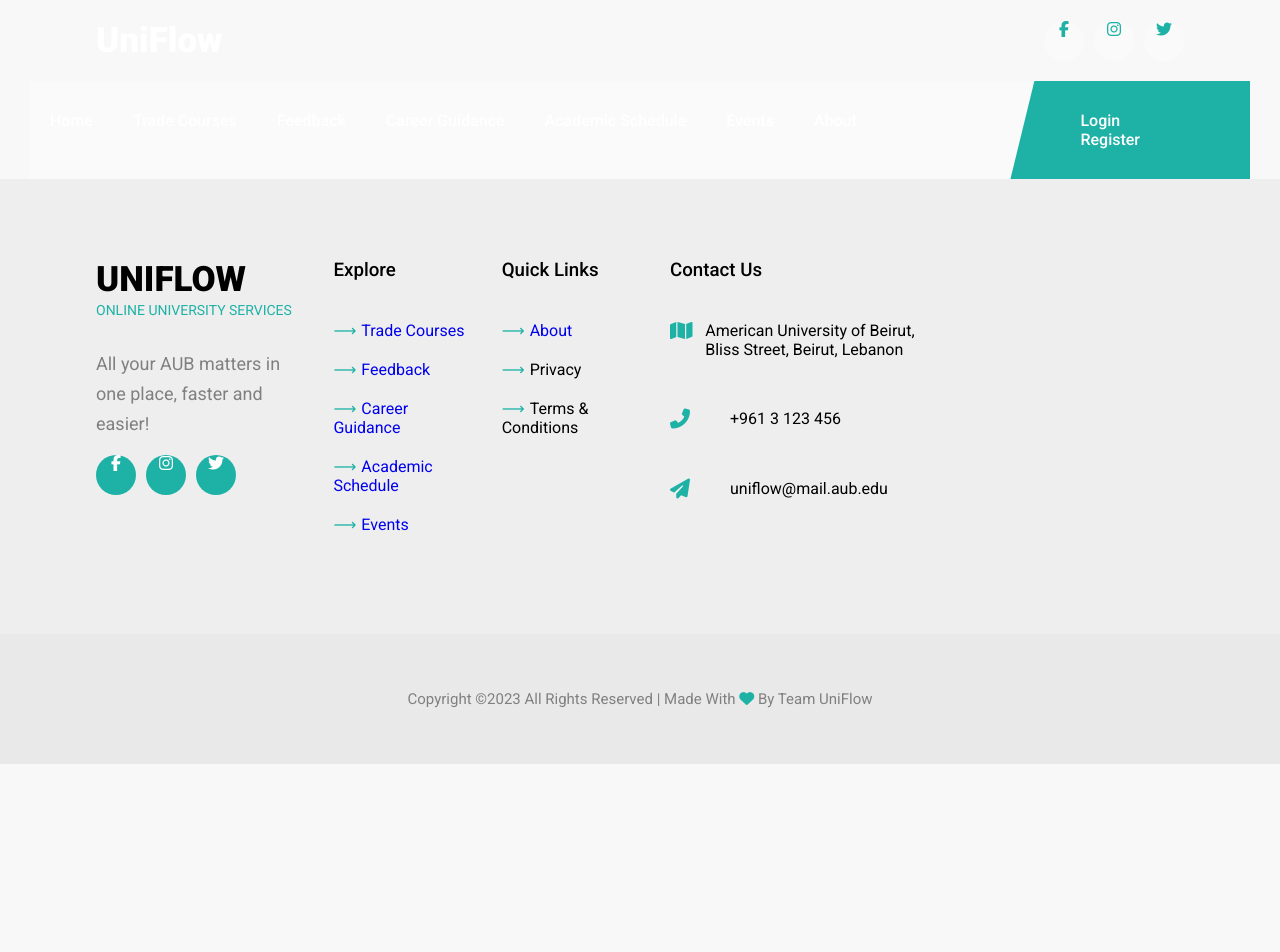
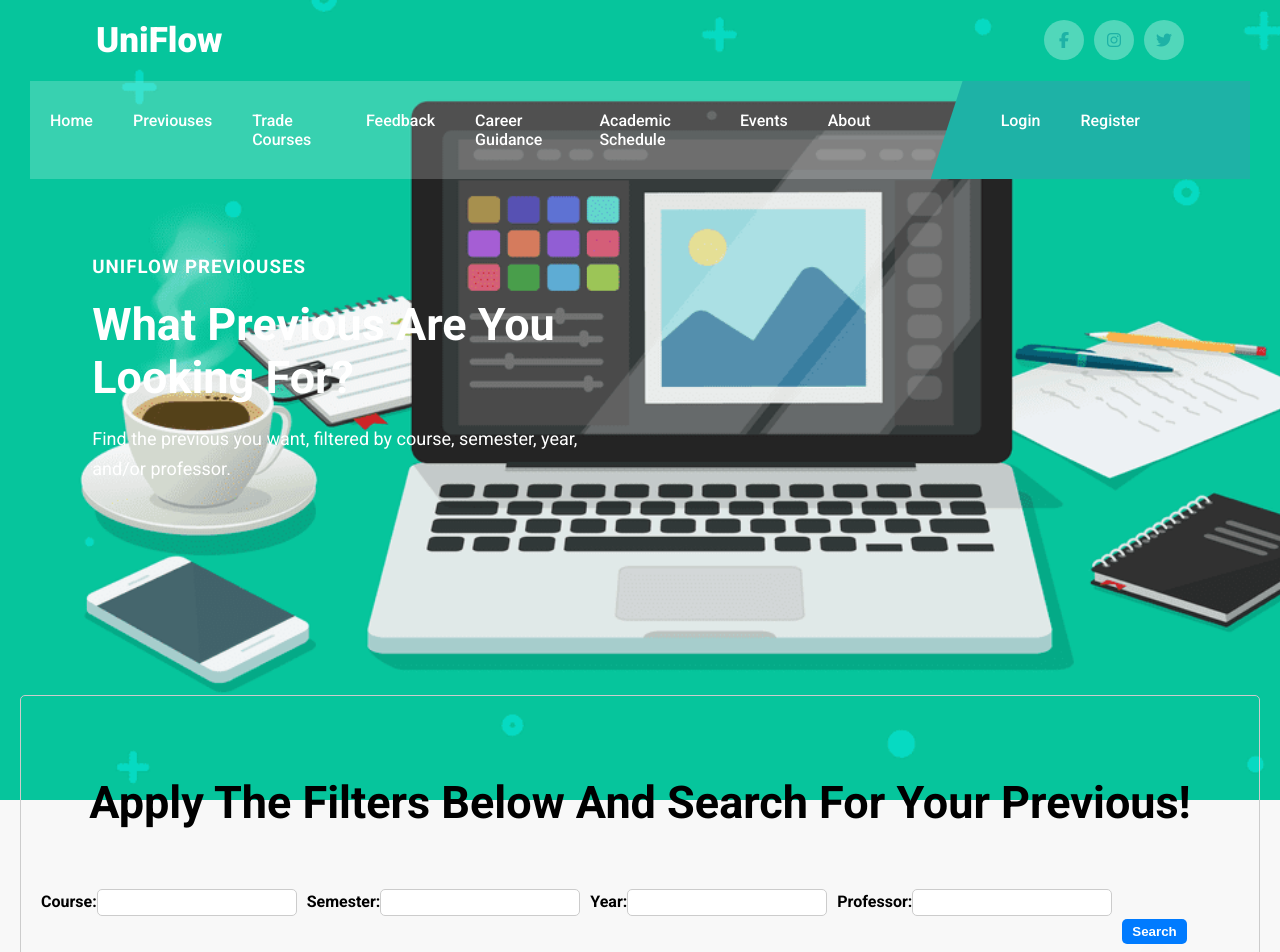
Before and after one commit to moe-kadri/AUBConnected, a React (Create React App) app: page /previouses in a window 1280 px wide. Shown: the top 952 px of the page. Before the commit the page ends 800 px from the top, so only its background shows below. Built offline with nearby package versions, Linux system fonts and the light colour scheme.

Commit message:
added previouses page

```diff
--- a/src/App.js
+++ b/src/App.js
@@ -11,6 +11,7 @@ import Events from "./components/events/Events"
 import Login from "./components/login/Login"
 import Register from "./components/register/Register"
 import Footer from "./components/footer/Footer"
+import Previouses from "./components/previouses/Previouses"
 import React, { Component }  from 'react';
 function App() {
   return (
@@ -19,6 +20,7 @@ function App() {
         <Header />
         <Routes>
           <Route path="/" exact element={<Home/>} />
+          <Route path="/previouses" exact element={<Previouses />} />
           <Route path="/trading" exact element={<Trading />} />
           <Route path="/feedback" exact element={<Feedback />} />
           <Route path="/careerguidance" exact element={<CareerGuidance />} />
--- a/src/components/footer/Footer.jsx
+++ b/src/components/footer/Footer.jsx
@@ -7,14 +7,17 @@ const Footer = () => {
     <>
       <footer>
         <div className='container padding'>
+          <div>
           <div className='box logo'>
             <h1>UNIFLOW</h1>
             <span>ONLINE UNIVERSITY SERVICES</span>
             <p>All your AUB matters in one place, faster and easier!</p>
-
+          </div>
+          <div className='social flexSB'>
             <i className='fab fa-facebook-f icon'></i>
             <i className='fab fa-instagram icon'></i>
             <i className='fab fa-twitter icon'></i>
+          </div>
           </div>
           <div className='box link'>
             <h3>Explore</h3>
--- a/src/components/footer/footer.css
+++ b/src/components/footer/footer.css
@@ -34,9 +34,10 @@
     background-color: #eeeeee;
   }
   footer .container {
-    display: grid;
+    display: flex;
     grid-template-columns: 3fr 2fr 2fr 4fr 3fr;
     grid-gap: 30px;
+    justify-content: space-between;
   }
   @media screen and (max-width: 768px) {
     footer .container {
@@ -110,3 +111,9 @@
   .legal i {
     color: #1eb2a6;
   }
+
+.social .icon {
+  display: flex;
+  justify-content: center;
+  align-items: center;
+}
--- a/src/components/header/Head.jsx
+++ b/src/components/header/Head.jsx
@@ -1,4 +1,5 @@
 import React from "react"
+import "./header.css"
 
 const Head = () => {
   return (
@@ -9,7 +10,7 @@ const Head = () => {
             <h1>UniFlow</h1>
           </div>
 
-          <div className='social'>
+          <div className='social flexSB'>
             <i className='fab fa-facebook-f icon'></i>
             <i className='fab fa-instagram icon'></i>
             <i className='fab fa-twitter icon'></i>
--- a/src/components/header/Header.jsx
+++ b/src/components/header/Header.jsx
@@ -14,6 +14,9 @@ const Header = () => {
           <ul className={click ? "mobile-nav" : "flexSB "} onClick={() => setClick(false)}>
             <li>
               <Link to='/'>Home</Link>
+            </li>
+            <li>
+              <Link to='/previouses'>Previouses</Link>
             </li>
             <li>
               <Link to='/trading'>Trade Courses</Link>
@@ -39,7 +42,7 @@ const Header = () => {
             <div className='button'>Sign In</div>
             <div className='button'>Sign Up</div>
           </div> */}
-          <ul className="start">
+          <ul className="start flexSB">
             <li>
               <Link to='/login'>Login</Link>
             </li>
--- a/src/components/header/header.css
+++ b/src/components/header/header.css
@@ -73,3 +73,9 @@ header ul li a:hover {
     background-color: #1eb2a6;
   }
 }
+
+.social .icon {
+  display: flex;
+  justify-content: center;
+  align-items: center;
+}
--- /dev/null
+++ b/src/components/previouses/Previouses.jsx
@@ -0,0 +1,14 @@
+import React from 'react';
+import Prev from "./prev/Prev"
+import PrevBase from "./prevbase/PrevBase"
+
+function Previouses() {
+    return (
+        <>
+            <Prev />
+            <PrevBase />
+        </>
+    );
+  }
+
+export default Previouses;
--- /dev/null
+++ b/src/components/previouses/prev/Prev.css
@@ -0,0 +1,35 @@
+.prev {
+    background-image: url("../../../images/previouses.webp");
+    background-size: cover;
+    background-attachment: fixed;
+    position: absolute;
+    top: 0;
+    left: 0;
+    z-index: -1;
+    width: 100%;
+    height: 100vh;
+    padding-top: 20%;
+    padding-right: 50px;
+    color: #fff;
+  }
+  .prev #heading h3 {
+    color: #fff;
+  }
+  .prev #heading {
+    text-align: left;
+    margin: 0;
+    padding: 0;
+  }
+  @media screen and (max-width: 768px) {
+    .margin {
+      height: 40vh;
+    }
+    .prev {
+      background-position: right;
+      padding-top: 50%;
+      height: 80vh;
+    }
+    .prev .row {
+      width: 100%;
+    }
+  }
--- /dev/null
+++ b/src/components/previouses/prev/Prev.jsx
@@ -0,0 +1,21 @@
+import React from "react"
+import Heading from "../../heading/Heading"
+import "./Prev.css"
+
+const Prev = () => {
+  return (
+    <>
+      <section className='prev'>
+        <div className='container'>
+          <div className='row'>
+            <Heading subtitle='UniFlow Previouses' title='What previous are you looking for?' />
+            <p>Find the previous you want, filtered by course, semester, year, and/or professor.</p>
+          </div>
+        </div>
+      </section>
+      <div className='margin'></div>
+    </>
+  )
+}
+
+export default Prev
--- /dev/null
+++ b/src/components/previouses/prevbase/PrevBase.jsx
@@ -0,0 +1,94 @@
+import React, { useState } from "react";
+import Heading from "../../heading/Heading";
+import "./style.css";
+
+function PrevBase() {
+  const [filters, setFilters] = useState({
+    course: "",
+    semester: "",
+    year: "",
+    professor: "",
+  });
+  const [previouses, setPreviouses] = useState([]);
+
+  const handleFilterChange = (event) => {
+    const { name, value } = event.target;
+    setFilters((prevFilters) => ({ ...prevFilters, [name]: value }));
+  };
+
+  const handleSearch = () => {
+    // TODO: Call your API to get the filtered previouses using the current filters
+    // Example code:
+    fetch("/api/previouses", {
+      method: "POST",
+      body: JSON.stringify(filters),
+      headers: { "Content-Type": "application/json" },
+    })
+      .then((response) => response.json())
+      .then((data) => setPreviouses(data))
+      .catch((error) => console.error(error));
+  };
+
+  return (
+    <div className="previouses-section">
+        <div className="prevbase">
+            <Heading title="Apply the filters below and search for your previous!" />
+        </div>
+      <form>
+        <label>
+          Course:
+          <input
+            type="text"
+            name="course"
+            value={filters.course}
+            onChange={handleFilterChange}
+          />
+        </label>
+        <label>
+          Semester:
+          <input
+            type="text"
+            name="semester"
+            value={filters.semester}
+            onChange={handleFilterChange}
+          />
+        </label>
+        <label>
+          Year:
+          <input
+            type="text"
+            name="year"
+            value={filters.year}
+            onChange={handleFilterChange}
+          />
+        </label>
+        <label>
+          Professor:
+          <input
+            type="text"
+            name="professor"
+            value={filters.professor}
+            onChange={handleFilterChange}
+          />
+        </label>
+        <button type="button" onClick={handleSearch}>
+          Search
+        </button>
+      </form>
+      {previouses.length > 0 ? (
+        <ul>
+          {previouses.map((previous) => (
+            <li key={previous.id}>
+              {/* TODO: Render the previous details */}
+            </li>
+          ))}
+        </ul>
+      ) : (
+        <p>No previouses found.</p>
+      )}
+    </div>
+  );
+}
+
+
+export default PrevBase;
--- /dev/null
+++ b/src/components/previouses/prevbase/style.css
@@ -0,0 +1,38 @@
+.previouses-section {
+    margin: 20px;
+    padding: 20px;
+    border: 1px solid #ccc;
+    border-radius: 5px;
+  }
+
+  .previouses-section form {
+    display: flex;
+    flex-wrap: wrap;
+    gap: 10px;
+    margin-bottom: 20px;
+  }
+
+  .previouses-section label {
+    display: block;
+    font-weight: bold;
+  }
+
+  .previouses-section input[type="text"] {
+    padding: 5px;
+    border: 1px solid #ccc;
+    border-radius: 5px;
+    width: 200px;
+  }
+
+  .previouses-section button {
+    padding: 5px 10px;
+    background-color: #007bff;
+    color: #fff;
+    border: none;
+    border-radius: 5px;
+    cursor: pointer;
+  }
+
+  .previouses-section button:hover {
+    background-color: #0069d9;
+  }
```
Also changed, not shown: src/components/home/hero/Hero.jsx (+0 -8 lines), src/images/previouses.webp (added).
